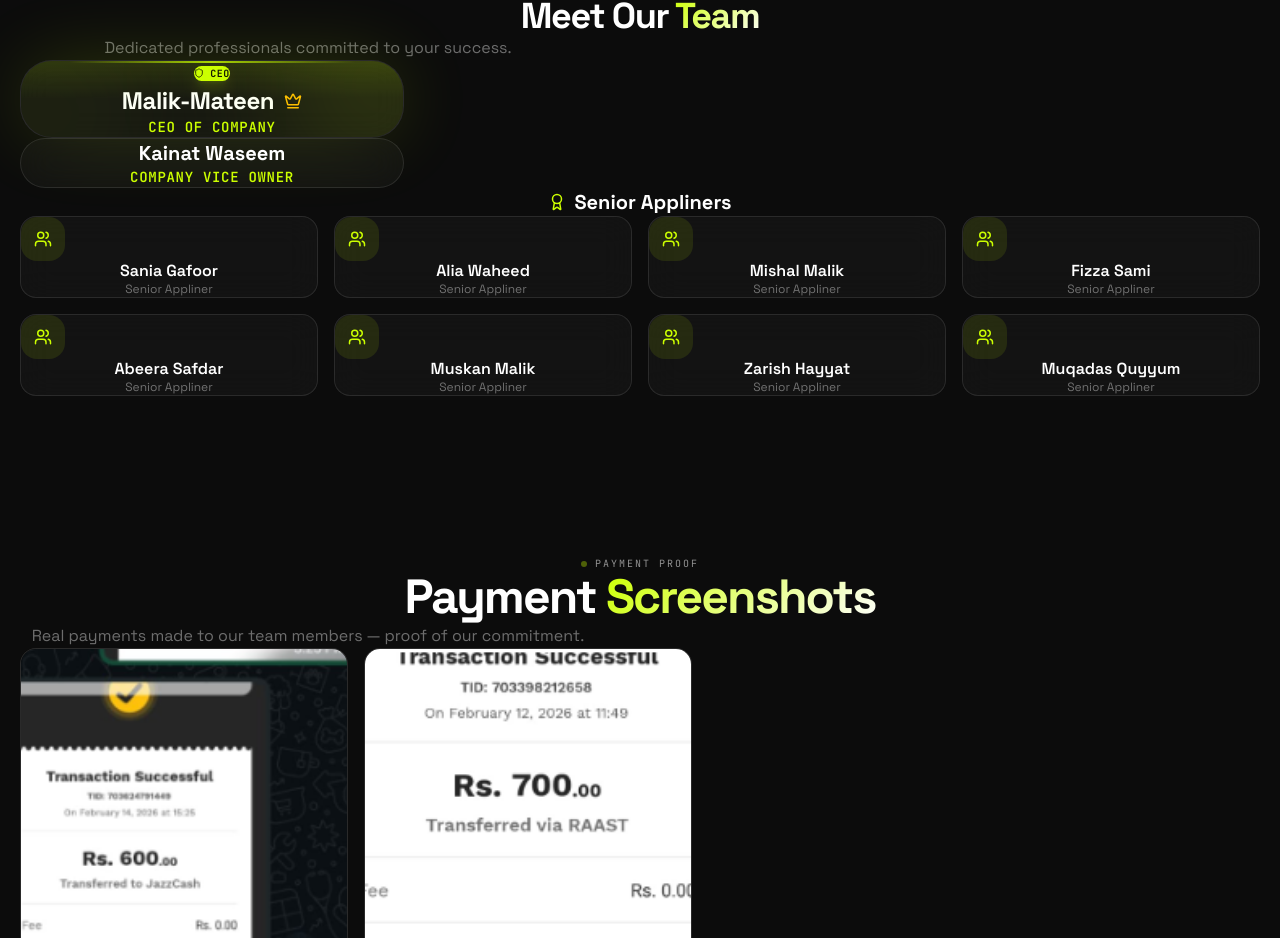
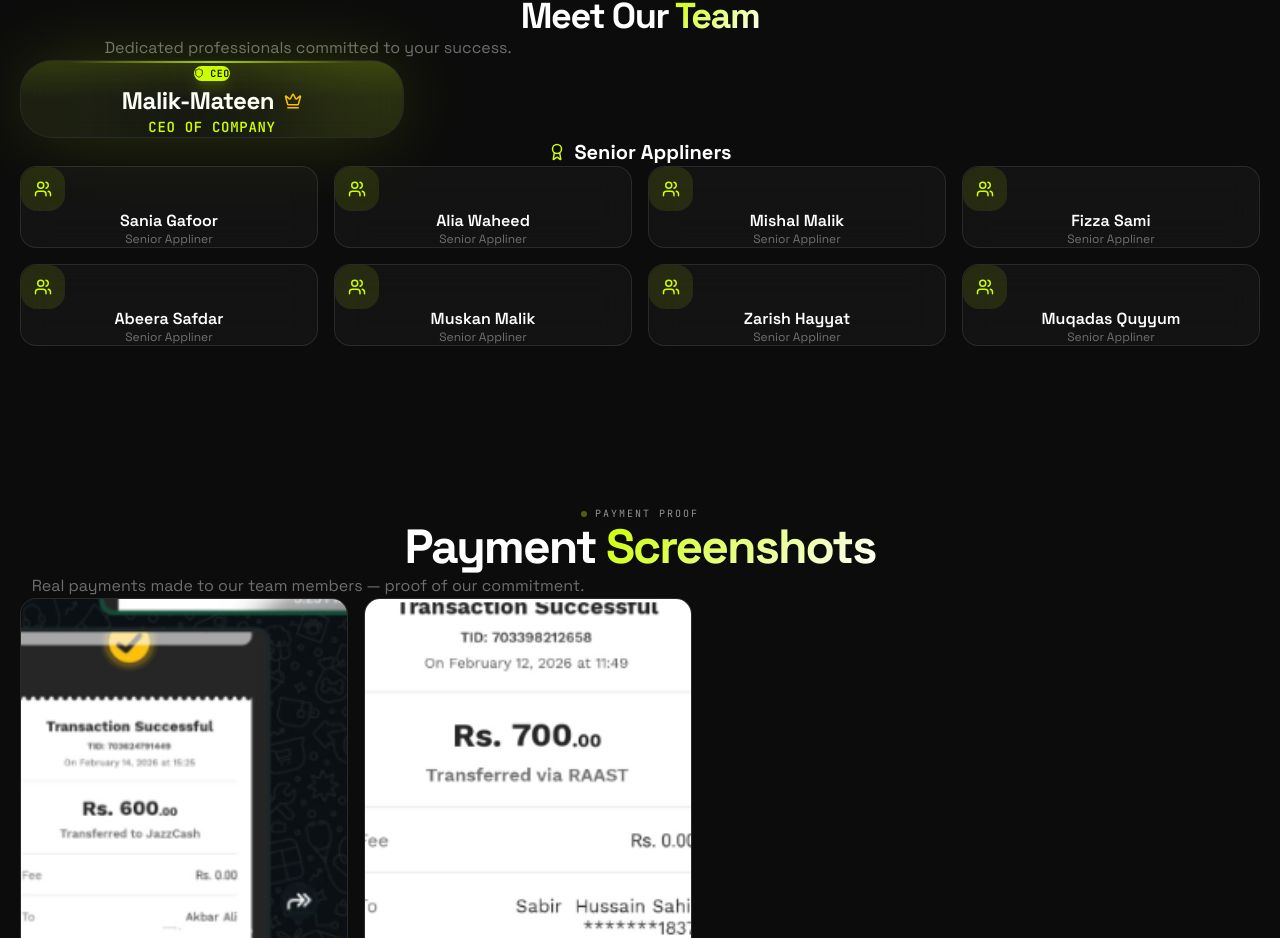
Before and after one commit to cyber589-star/Shaheen-assignment-Company, a Next.js app: page / in a window 1280 px wide. Shown: the part 1675-2613 px from the top of the page. Built offline with nearby package versions, Linux system fonts and the light colour scheme; no server answers; the database is empty.

Commit message:
Remove Vice Owner (Kainat Waseem) from team section

```diff
--- a/src/components/sections/CompanyStaff.tsx
+++ b/src/components/sections/CompanyStaff.tsx
@@ -55,17 +55,6 @@ export default function CompanyStaff() {
           <p className="text-lime text-sm font-semibold mono uppercase tracking-wider mt-1">{staff.ceo.role}</p>
         </motion.div>
 
-        {/* Vice Owner */}
-        <motion.div
-          initial={{ opacity: 0, y: 20 }}
-          animate={isInView ? { opacity: 1, y: 0 } : {}}
-          transition={{ duration: 0.4, delay: 0.1 }}
-          className="glass glass-hover rounded-[2rem] p-6 sm:p-8 border-lime/20 max-w-sm mx-auto mb-10 text-center overflow-hidden card-safe"
-        >
-          <h3 className="text-xl font-bold text-white text-safe">{staff.viceOwner.name}</h3>
-          <p className="text-lime text-sm font-semibold mono uppercase tracking-wider mt-1">{staff.viceOwner.role}</p>
-        </motion.div>
-
         {/* Senior Appliners */}
         <div className="text-center mb-6">
           <h3 className="text-lg sm:text-xl font-bold text-white flex items-center justify-center gap-2 text-safe">
--- a/src/data/content.ts
+++ b/src/data/content.ts
@@ -152,11 +152,6 @@ export const staff = {
     role: 'CEO of Company',
     image: null,
   },
-  viceOwner: {
-    name: 'Kainat Waseem',
-    role: 'Company Vice Owner',
-    image: null,
-  },
   seniorAppliners: [
     { name: 'Sania Gafoor', role: 'Senior Appliner' },
     { name: 'Alia Waheed', role: 'Senior Appliner' },
```
